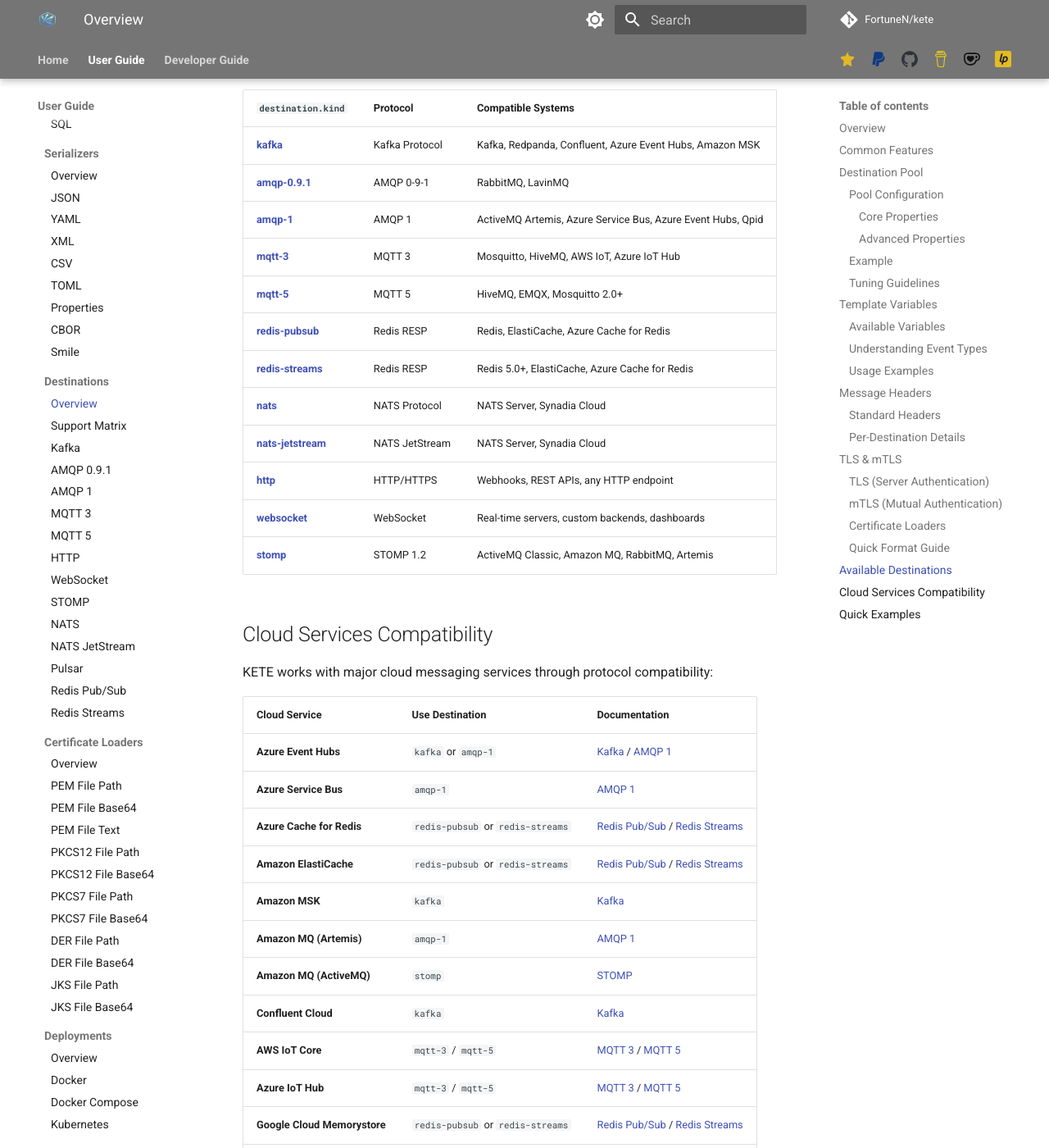
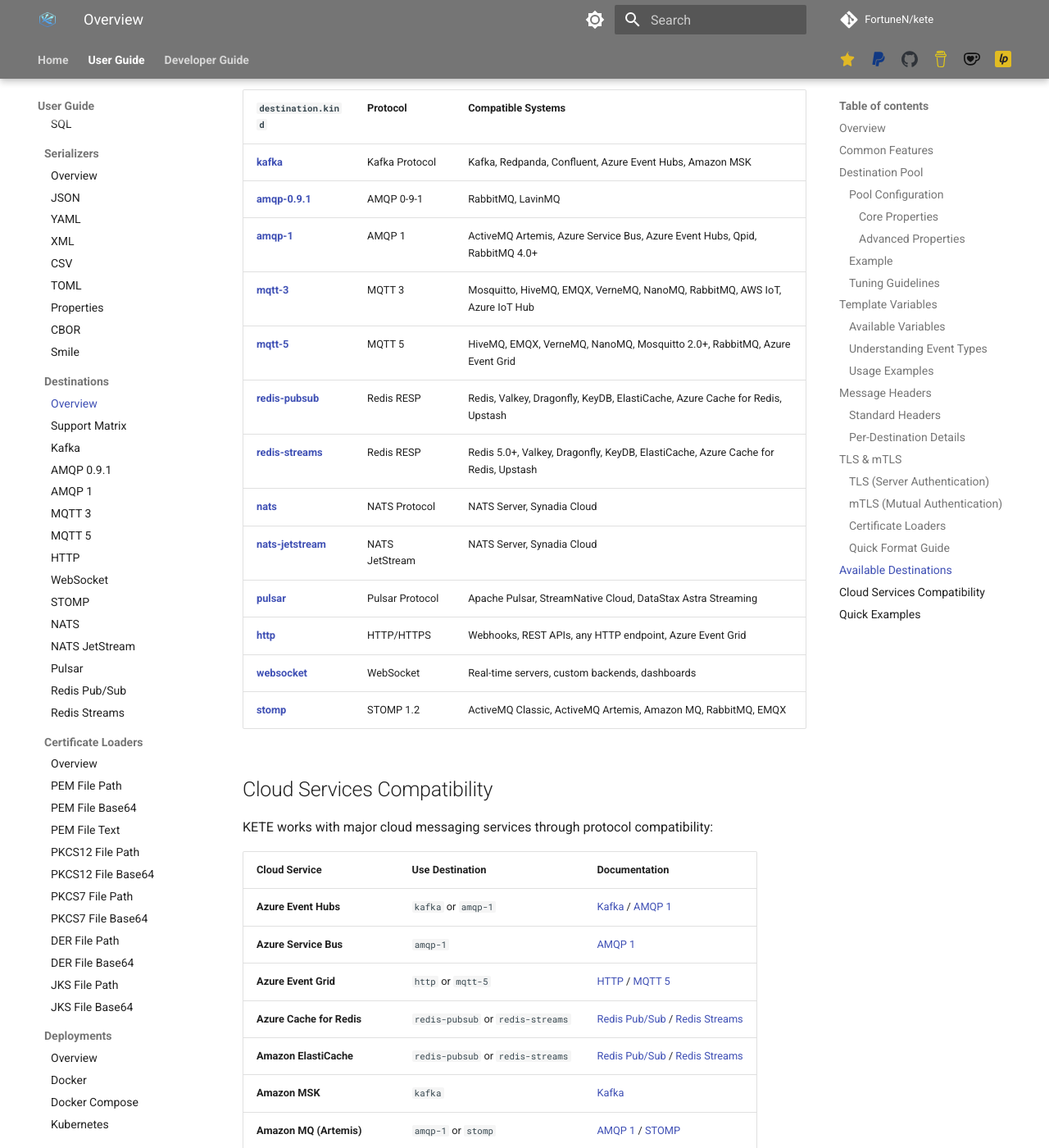
Before and after one commit to FortuneN/kete, an MkDocs documentation site: the page built from docs/user-guide/destinations/overview.md, in a window 1280 px wide and 1400 px high, scrolled down 8045 px. Shown: the whole window at 82% size. Built offline with MkDocs 1.6.1 and Material for MkDocs 9.7.7, drawn with Linux system fonts in a browser that asks for light colours; comment, search, counter and statistics services are not loaded; some of the changed text lies outside the part shown.

Commit message:
Initial Setup

```diff
--- a/docs/user-guide/destinations/overview.md
+++ b/docs/user-guide/destinations/overview.md
@@ -242,16 +242,17 @@ For detailed information about each loader and their properties, see **[Certific
 |--------------------|----------|-------------------|
 | **[kafka](kafka.md)** | Kafka Protocol | Kafka, Redpanda, Confluent, Azure Event Hubs, Amazon MSK |
 | **[amqp-0.9.1](amqp-0.9.1.md)** | AMQP 0-9-1 | RabbitMQ, LavinMQ |
-| **[amqp-1](amqp-1.md)** | AMQP 1 | ActiveMQ Artemis, Azure Service Bus, Azure Event Hubs, Qpid |
-| **[mqtt-3](mqtt-3.md)** | MQTT 3 | Mosquitto, HiveMQ, AWS IoT, Azure IoT Hub |
-| **[mqtt-5](mqtt-5.md)** | MQTT 5 | HiveMQ, EMQX, Mosquitto 2.0+ |
-| **[redis-pubsub](redis-pubsub.md)** | Redis RESP | Redis, ElastiCache, Azure Cache for Redis |
-| **[redis-streams](redis-streams.md)** | Redis RESP | Redis 5.0+, ElastiCache, Azure Cache for Redis |
+| **[amqp-1](amqp-1.md)** | AMQP 1 | ActiveMQ Artemis, Azure Service Bus, Azure Event Hubs, Qpid, RabbitMQ 4.0+ |
+| **[mqtt-3](mqtt-3.md)** | MQTT 3 | Mosquitto, HiveMQ, EMQX, VerneMQ, NanoMQ, RabbitMQ, AWS IoT, Azure IoT Hub |
+| **[mqtt-5](mqtt-5.md)** | MQTT 5 | HiveMQ, EMQX, VerneMQ, NanoMQ, Mosquitto 2.0+, RabbitMQ, Azure Event Grid |
+| **[redis-pubsub](redis-pubsub.md)** | Redis RESP | Redis, Valkey, Dragonfly, KeyDB, ElastiCache, Azure Cache for Redis, Upstash |
+| **[redis-streams](redis-streams.md)** | Redis RESP | Redis 5.0+, Valkey, Dragonfly, KeyDB, ElastiCache, Azure Cache for Redis, Upstash |
 | **[nats](nats.md)** | NATS Protocol | NATS Server, Synadia Cloud |
 | **[nats-jetstream](nats-jetstream.md)** | NATS JetStream | NATS Server, Synadia Cloud |
-| **[http](http.md)** | HTTP/HTTPS | Webhooks, REST APIs, any HTTP endpoint |
+| **[pulsar](pulsar.md)** | Pulsar Protocol | Apache Pulsar, StreamNative Cloud, DataStax Astra Streaming |
+| **[http](http.md)** | HTTP/HTTPS | Webhooks, REST APIs, any HTTP endpoint, Azure Event Grid |
 | **[websocket](websocket.md)** | WebSocket | Real-time servers, custom backends, dashboards |
-| **[stomp](stomp.md)** | STOMP 1.2 | ActiveMQ Classic, Amazon MQ, RabbitMQ, Artemis |
+| **[stomp](stomp.md)** | STOMP 1.2 | ActiveMQ Classic, ActiveMQ Artemis, Amazon MQ, RabbitMQ, EMQX |
 
 ## Cloud Services Compatibility
 
@@ -261,16 +262,21 @@ KETE works with major cloud messaging services through protocol compatibility:
 |---------------|-----------------|---------------|
 | **Azure Event Hubs** | `kafka` or `amqp-1` | [Kafka](kafka.md) / [AMQP 1](amqp-1.md) |
 | **Azure Service Bus** | `amqp-1` | [AMQP 1](amqp-1.md) |
+| **Azure Event Grid** | `http` or `mqtt-5` | [HTTP](http.md) / [MQTT 5](mqtt-5.md) |
 | **Azure Cache for Redis** | `redis-pubsub` or `redis-streams` | [Redis Pub/Sub](redis-pubsub.md) / [Redis Streams](redis-streams.md) |
 | **Amazon ElastiCache** | `redis-pubsub` or `redis-streams` | [Redis Pub/Sub](redis-pubsub.md) / [Redis Streams](redis-streams.md) |
 | **Amazon MSK** | `kafka` | [Kafka](kafka.md) |
-| **Amazon MQ (Artemis)** | `amqp-1` | [AMQP 1](amqp-1.md) |
-| **Amazon MQ (ActiveMQ)** | `stomp` | [STOMP](stomp.md) |
+| **Amazon MQ (Artemis)** | `amqp-1` or `stomp` | [AMQP 1](amqp-1.md) / [STOMP](stomp.md) |
+| **Amazon MQ (ActiveMQ)** | `amqp-1` or `stomp` | [AMQP 1](amqp-1.md) / [STOMP](stomp.md) |
+| **Amazon MQ (RabbitMQ)** | `amqp-0.9.1` or `amqp-1` | [AMQP 0.9.1](amqp-0.9.1.md) / [AMQP 1](amqp-1.md) |
 | **Confluent Cloud** | `kafka` | [Kafka](kafka.md) |
-| **AWS IoT Core** | `mqtt-3` / `mqtt-5` | [MQTT 3](mqtt-3.md) / [MQTT 5](mqtt-5.md) |
-| **Azure IoT Hub** | `mqtt-3` / `mqtt-5` | [MQTT 3](mqtt-3.md) / [MQTT 5](mqtt-5.md) |
+| **AWS IoT Core** | `mqtt-3` | [MQTT 3](mqtt-3.md) |
+| **Azure IoT Hub** | `mqtt-3` | [MQTT 3](mqtt-3.md) |
 | **Google Cloud Memorystore** | `redis-pubsub` or `redis-streams` | [Redis Pub/Sub](redis-pubsub.md) / [Redis Streams](redis-streams.md) |
 | **Upstash** | `redis-pubsub` or `redis-streams` | [Redis Pub/Sub](redis-pubsub.md) / [Redis Streams](redis-streams.md) |
+| **Aiven for Kafka** | `kafka` | [Kafka](kafka.md) |
+| **StreamNative Cloud** | `pulsar` | [Pulsar](pulsar.md) |
+| **DataStax Astra Streaming** | `pulsar` | [Pulsar](pulsar.md) |
 
 !!! tip "No SDK Required"
     Azure Event Hubs, Azure Service Bus, Amazon MSK, and Amazon MQ all work through standard protocols—no cloud-specific SDKs needed.
```
Also changed, not shown: README.md (+5 -3 lines), docs/developer-guide/quickstart-testing.md (+3 -3 lines), docs/user-guide/destinations/support-matrix.md (+29 -3 lines), pom.xml (+25 -3 lines), 2 other files.
